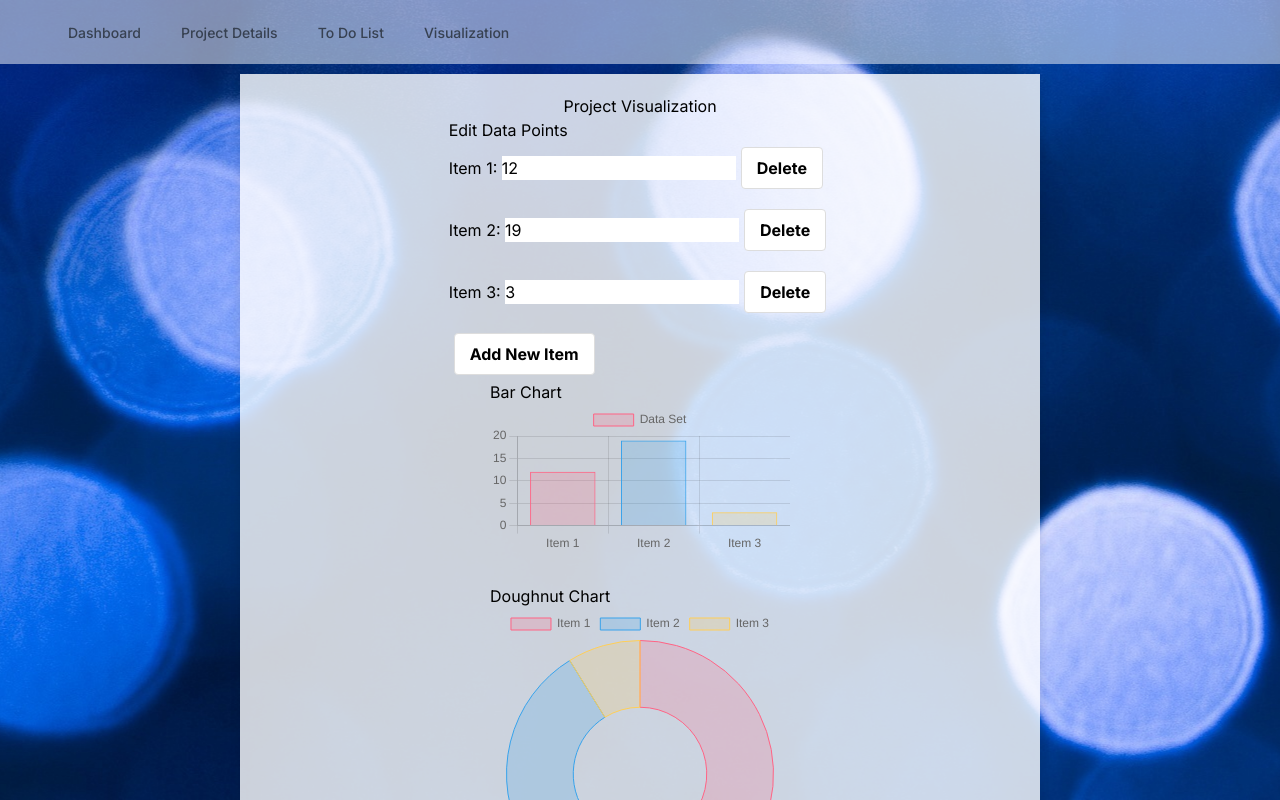
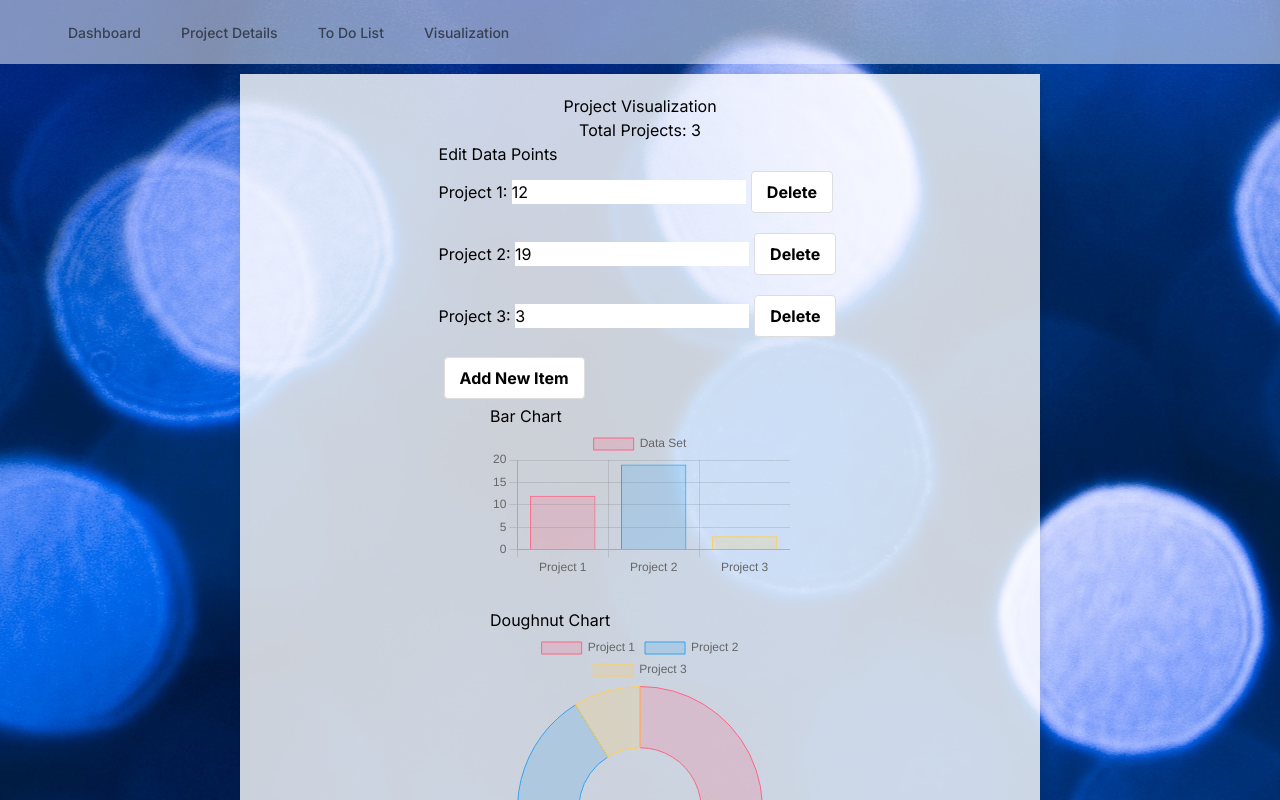
Before and after one commit to Sergei137/cprg-306-Final-Project, a Next.js app: page /visualization in a window 1280 px wide. Shown: the top 800 px of the page. Built offline with nearby package versions, Linux system fonts and the light colour scheme.

Commit message:
added visualization updates

```diff
--- a/app/visualization/page.js
+++ b/app/visualization/page.js
@@ -1,13 +1,12 @@
 "use client";
-
-import React, { useState } from 'react';
+import React, { useState, useEffect } from 'react';
 import { Bar, Doughnut, Line } from 'react-chartjs-2';
 import Chart from 'chart.js/auto';
 import NavBar from '@/components/NavBar';
 
 const VisualizationPage = () => {
   const initialData = {
-    labels: ['Item 1', 'Item 2', 'Item 3'],
+    labels: ['Project 1', 'Project 2', 'Project 3'],
     datasets: [
       {
         label: 'Data Set',
@@ -27,6 +26,8 @@ const VisualizationPage = () => {
     ],
   };
 
+
+
   const [chartData, setChartData] = useState(initialData);
 
   const handleDataChange = (value, index) => {
@@ -38,29 +39,58 @@ const VisualizationPage = () => {
     });
   };
 
+  const getRandomColor = () => {
+    const letters = '0123456789ABCDEF';
+    let color = '#';
+    for (let i = 0; i < 6; i++) {
+      color += letters[Math.floor(Math.random() * 16)];
+    }
+    return color;
+  };
+
   const addItem = () => {
-    const newItemLabel = `Item ${chartData.labels.length + 1}`;
+    const newItemLabel = `Project ${chartData.labels.length + 1}`;
     const newData = [...chartData.datasets[0].data, 0]; // Adding 0 as initial value for new item
+    const backgroudColors = [...chartData.datasets[0].backgroundColor, getRandomColor(),
+  ];
+    // Update the total project count
     setChartData({
       ...chartData,
       labels: [...chartData.labels, newItemLabel],
-      datasets: [{ ...chartData.datasets[0], data: newData }],
+      datasets: [{ ...chartData.datasets[0], data: newData,
+      backgroundColor: backgroudColors,
+     }],
     });
+
+    // Update the total project count
+    setNumProjects(chartData.labels.length + 1);
   };
 
   const deleteItem = (index) => {
     if (chartData.labels.length <= 1) {
-      alert("Cannot delete the last item.");
+      alert("Cannot delete the last Project.");
       return;
     }
     const newLabels = chartData.labels.filter((_, i) => i !== index);
     const newData = chartData.datasets[0].data.filter((_, i) => i !== index);
+    const backgroundColors = chartData.datasets[0].backgroundColor.filter(
+      (_, i) => i !== index
+    );
+    // Update the total project count
     setChartData({
       ...chartData,
       labels: newLabels,
-      datasets: [{ ...chartData.datasets[0], data: newData }],
+      datasets: [{ ...chartData.datasets[0], data: newData,
+      backgroundColor: backgroundColors,
+     }],
     });
+
+    // Update the total project count
+    setNumProjects(chartData.labels.length - 1);
   };
+
+  const [numProjects, setNumProjects] = useState(initialData.labels.length);
+
 
   return (
     <main className="main-container">
@@ -68,6 +98,7 @@ const VisualizationPage = () => {
 
       <div className="content-container">
         <h2 className='page-title'>Project Visualization</h2>
+        <p>Total Projects: {numProjects}</p>
 
         <div className="edit-section">
           <h3>Edit Data Points</h3>
```
